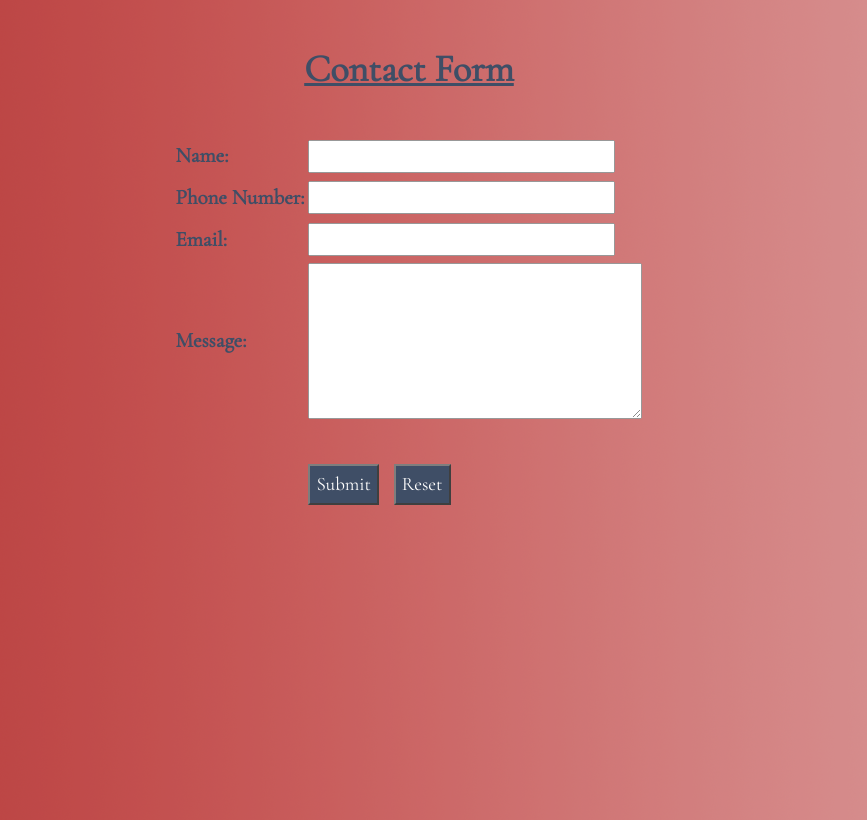
After one commit to rashmee/myPortfolio, a PHP site: page /contact.php in a window 1280 px wide. The commit adds this page. Shown: the whole page, without its empty margins (231-1098 px from the left). Run offline with PHP 8.4, Linux system fonts and the light colour scheme; data that the repository does not hold is empty; some libraries are stand-ins or nearby versions.

Commit message:
contact stuff

```diff
--- /dev/null
+++ b/contact.php
@@ -0,0 +1,100 @@
+<?php
+
+    if (isset($_POST['fullName']) && isset($_POST['phNum']) && isset($_POST['emailAddress']) && isset($_POST['message'])) {
+
+        $fullName = $_POST['fullName'];
+        $phNum = $_POST['phNum'];
+        $emailAddress = $_POST['emailAddress'];
+        $message = $_POST['message'];
+
+        if (!empty($fullName) && !empty($phNum) && !empty($emailAddress) && !empty($message) ) {
+
+        $to = 'rashmee.prakash@gmail.com';
+        $subject = 'Portfolio View';
+        $body = $fullName."\n".$phNum."\n".$message;
+        $headers = 'From: '.$emailAddress;
+
+        if (@mail($to, $subject, $body, $headers)) {
+
+            $thankYou =  'Thank you for contacting me. I will be in touch soon!';
+        }
+        else {
+            $sorryMsg =  'Sorry, an error occurred. Please try again later.';
+        }
+
+        }
+        else {
+            $validate =  'All fields are required!';
+        }
+    }
+
+?>
+
+<html>
+<head>
+<meta charset="UTF-8">
+<title>Contact Form</title>
+<style>
+    @import url('https://fonts.googleapis.com/css?family=Architects+Daughter|Cormorant+Garamond|Poiret+One|Josefin+Slab|Quicksand|Tangerine');
+</style>
+<link rel="stylesheet" type="text/css" href="theCSS.css"/>
+<script   src="http://code.jquery.com/jquery-3.1.1.min.js"   integrity="sha256-hVVnYaiADRTO2PzUGmuLJr8BLUSjGIZsDYGmIJLv2b8="   crossorigin="anonymous"></script>
+
+<script   src="http://code.jquery.com/ui/1.12.1/jquery-ui.min.js"   integrity="sha256-VazP97ZCwtekAsvgPBSUwPFKdrwD3unUfSGVYrahUqU="   crossorigin="anonymous"></script>
+
+<script type="text/javascript">
+$(document).ready(function(){
+    $("#submit").click(function(){
+        setTimeout(function() {
+            window.close();
+        }, 3000);
+    });
+});
+</script>
+
+</head>
+
+<body>
+
+<div id="theProjects">
+    <h1 align="center"><u>Contact Form</u></h1>
+    <p align="center"  id="theValidate"><i><?php echo $validate; ?></i></p>
+        <p align="center" id="theThankYou"><strong><?php echo $thankYou; ?></strong></p>
+        <p align="center" id="theSorry"><strong><?php echo $sorryMsg; ?></strong></p>
+    <!-- <fieldset align="center" id="contactFieldset"> -->
+        <form action="contact.php" method="post" name="contact_form" id="theContactForm">
+        <table align="center" id="contactTable">
+            <tr>
+                <td><strong>Name:</strong></td>
+                <td><input type="text" name="fullName" id="fullName" size="35" /></td>
+            </tr>
+            <tr>
+                <td><strong>Phone Number:</strong></td>
+                <td><input type="text" name="phNum" id="phNum" size="35" /></td>
+            </tr>
+            <tr>
+                <td><strong>Email:</strong></td>
+                <td><input type="text" name="emailAddress" id="emailAddress" size="35" /></td>
+            </tr>
+            <tr>
+                <td><strong>Message:</strong></td>
+                <td><textarea name="message" rows="10" cols="39"></textarea></td>
+            </tr>
+            <tr>
+                <td>&nbsp;</td>
+                <td>&nbsp;</td>
+            </tr>
+            <tr>
+                <td></td>
+                <td>
+                    <input type="submit" name="submit" id="submit" value="Submit" />
+                &nbsp;
+                    <input type="reset" name="reset" id="reset" value="Reset" />
+                </td>
+            </tr>
+        </table>
+        </form>
+        <!-- </fieldset> -->
+</div>
+</body>
+</html>
--- a/theCSS.css
+++ b/theCSS.css
@@ -47,7 +47,7 @@ body, html {
     z-index: 100;
     position: fixed;
     bottom: 75%;
-    left: 89.75%;
+    left: 87.75%;
 }
 
 .testA + .tooltip > .tooltip-inner {
@@ -333,3 +333,39 @@ figcaption {
 .horseCaps {
     text-align: center;
 }
+
+#theProjects {
+    font: 400 19px/1.8 'Cormorant Garamond', serif;
+    background-image: url("contactMe.png");
+    min-height: 100%;
+    opacity: 0.75;
+    color: #001433;
+    padding: 10px;
+}
+
+#theProjects form table {
+    font: 400 19px/1.8 'Cormorant Garamond', serif;
+    color: #001433;
+    padding: 5px;
+    font-size: 21px;
+}
+
+#theProjects form table input[type=text] {
+    font: 400 19px/1.8 'Cormorant Garamond', serif;
+    color: #001433;
+    font-size: 15px;
+}
+
+#theProjects form table input[type=submit] {
+    font: 400 19px/1.8 'Cormorant Garamond', serif;
+    background-color: #001433;
+    color: #fff;
+    font-size: 19px;
+}
+
+#theProjects form table input[type=reset] {
+    font: 400 19px/1.8 'Cormorant Garamond', serif;
+    background-color: #001433;
+    color: #fff;
+    font-size: 19px;
+}
```
Also changed, not shown: contact.html (added, +100 -0 lines), index.html (+7 -67 lines), index.php (+4 -3 lines).
